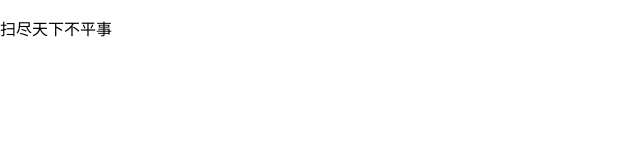
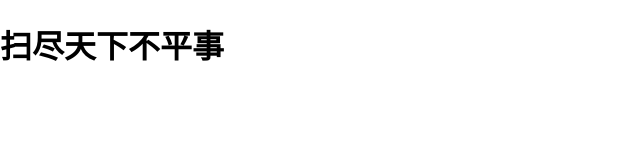
Before and after one commit to FFF-black/thatgoodnight, a plain HTML site: page sing.html in a window 1280 px wide. Shown: the whole page, without its empty margins (0-640 px from the left). Drawn offline with Linux system fonts and the light colour scheme.

Commit message:
Update sing.html

```diff
--- a/sing.html
+++ b/sing.html
@@ -6,6 +6,6 @@
     <title>少年意气</title>
   </head>
   <body style="margin: 0;">
-    <p>扫尽天下不平事</p>
+    <h1>扫尽天下不平事</h1>
   </body>
 </html>
```
